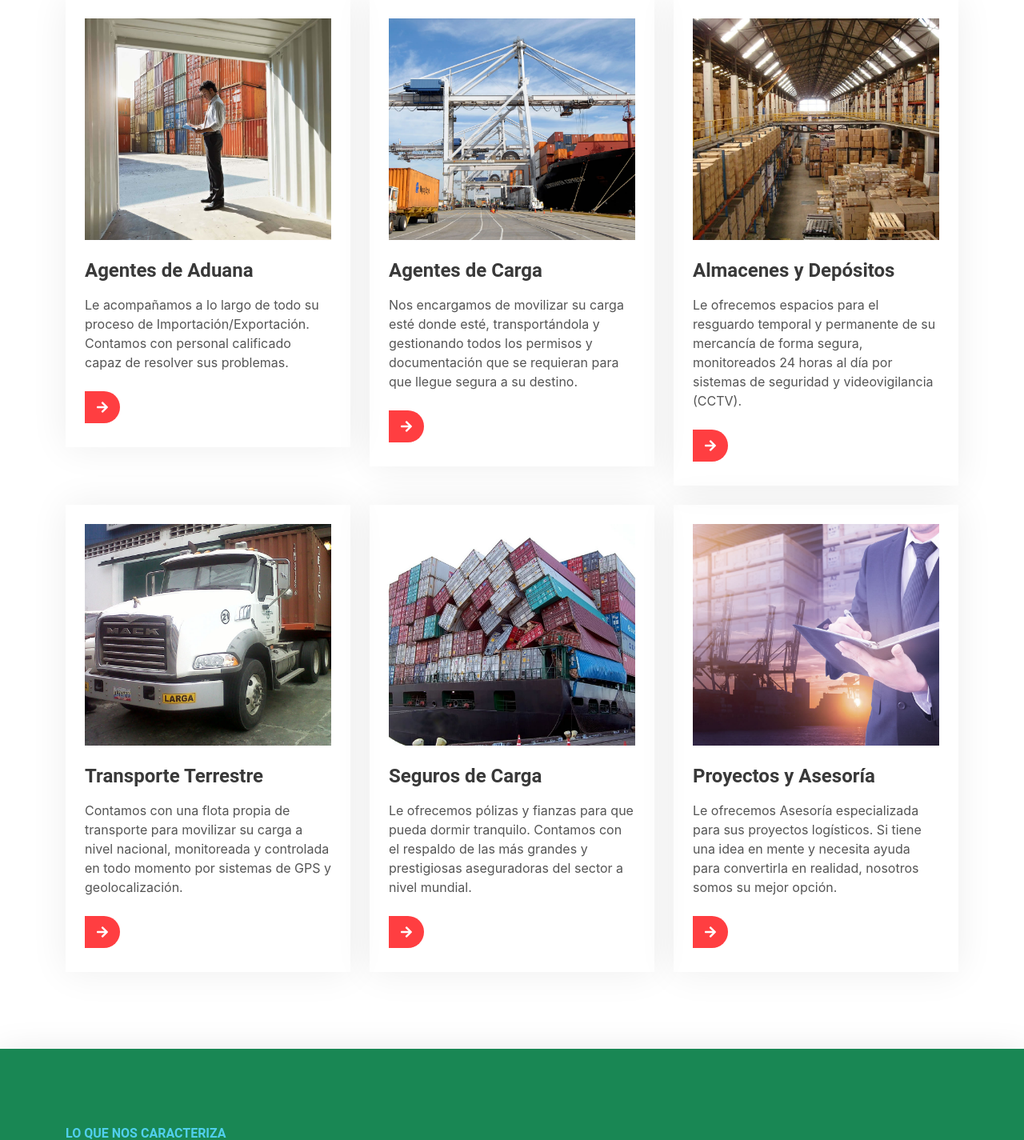
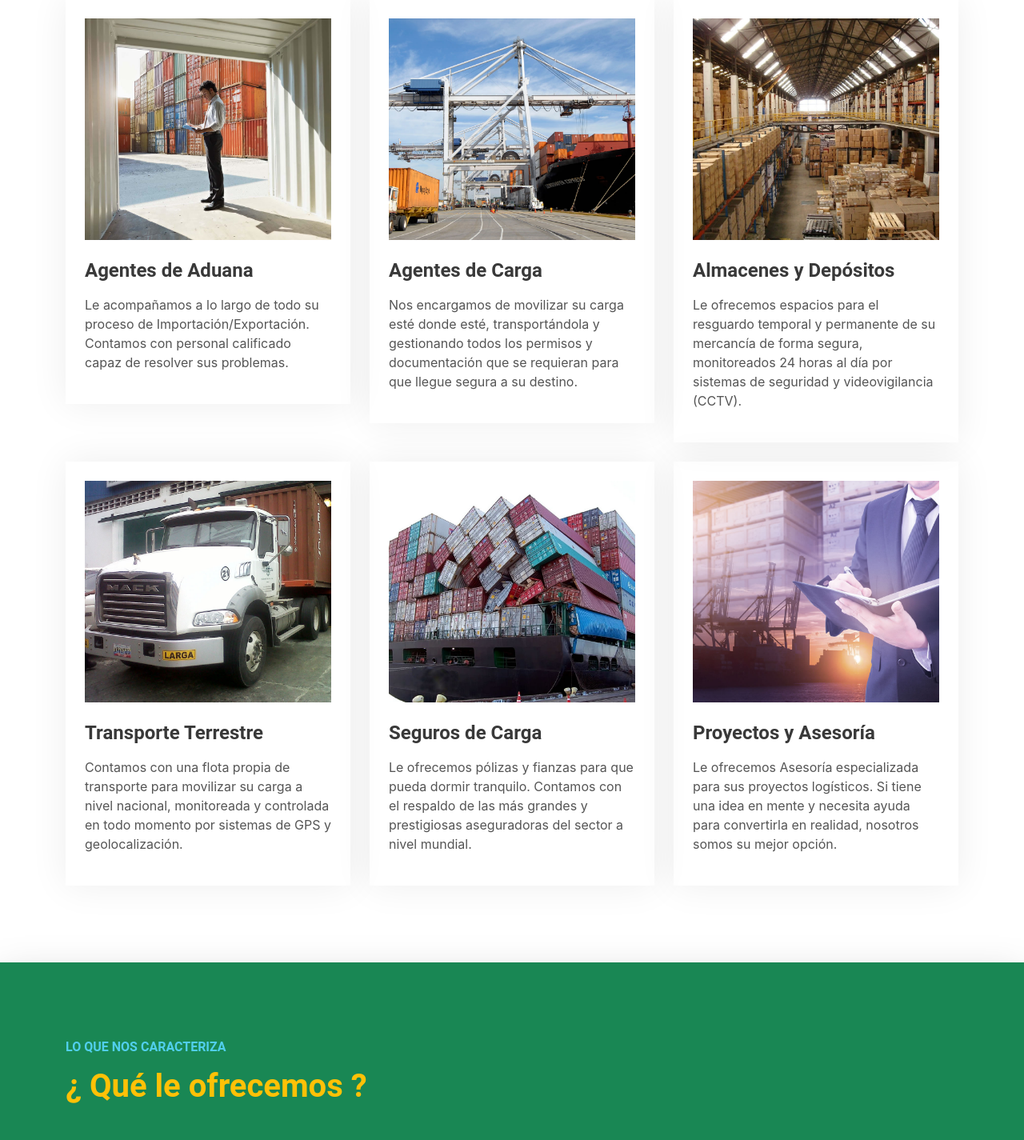
Before and after one commit to jmlc452/hgiraud, a Django app: page / in a window 1280 px wide. Shown: the part 2396-3821 px from the top of the page at 80% size. Run offline with Django 4.2, Linux system fonts and the light colour scheme; some libraries are stand-ins or nearby versions.

Commit message:
second commit

```diff
--- a/templates/index.html
+++ b/templates/index.html
@@ -210,7 +210,6 @@
                         </div>
                         <h4 class="mb-3">Agentes de Aduana</h4>
                         <p>Le acompañamos a lo largo de todo su proceso de Importación/Exportación. Contamos con personal calificado capaz de resolver sus problemas.</p>
-                        <a class="btn-slide mt-2" href=""><i class="fa fa-arrow-right"></i><span>Obtener Información</span></a>
                     </div>
                 </div>
                 <div class="col-md-6 col-lg-4 wow fadeInUp" data-wow-delay="0.5s">
@@ -220,7 +219,6 @@
                         </div>
                         <h4 class="mb-3">Agentes de Carga</h4>
                         <p>Nos encargamos de movilizar su carga esté donde esté, transportándola y gestionando todos los permisos y documentación que se requieran para que llegue segura a su destino.</p>
-                        <a class="btn-slide mt-2" href=""><i class="fa fa-arrow-right"></i><span>Obtener Información</span></a>
                     </div>
                 </div>
                 <div class="col-md-6 col-lg-4 wow fadeInUp" data-wow-delay="0.7s">
@@ -230,7 +228,6 @@
                         </div>
                         <h4 class="mb-3">Almacenes y Depósitos</h4>
                         <p>Le ofrecemos espacios para el resguardo temporal y permanente de su mercancía de forma segura, monitoreados 24 horas al día por sistemas de seguridad y videovigilancia (CCTV).</p>
-                        <a class="btn-slide mt-2" href=""><i class="fa fa-arrow-right"></i><span>Obtener Información</span></a>
                     </div>
                 </div>
                 <div class="col-md-6 col-lg-4 wow fadeInUp" data-wow-delay="0.3s">
@@ -240,7 +237,6 @@
                         </div>
                         <h4 class="mb-3">Transporte Terrestre</h4>
                         <p>Contamos con una flota propia de transporte para movilizar su carga a nivel nacional, monitoreada y controlada en todo momento por sistemas de GPS y geolocalización.</p>
-                        <a class="btn-slide mt-2" href=""><i class="fa fa-arrow-right"></i><span>Obtener Información</span></a>
                     </div>
                 </div>
                 <div class="col-md-6 col-lg-4 wow fadeInUp" data-wow-delay="0.5s">
@@ -250,7 +246,6 @@
                         </div>
                         <h4 class="mb-3">Seguros de Carga</h4>
                         <p>Le ofrecemos pólizas y fianzas para que pueda dormir tranquilo. Contamos con el respaldo de las más grandes y prestigiosas aseguradoras del sector a nivel mundial.</p>
-                        <a class="btn-slide mt-2" href=""><i class="fa fa-arrow-right"></i><span>Obtener Información</span></a>
                     </div>
                 </div>
                 <div class="col-md-6 col-lg-4 wow fadeInUp" data-wow-delay="0.7s">
@@ -260,7 +255,6 @@
                         </div>
                         <h4 class="mb-3">Proyectos y Asesoría</h4>
                         <p>Le ofrecemos Asesoría especializada para sus proyectos logísticos. Si tiene una idea en mente y necesita ayuda para convertirla en realidad, nosotros somos su mejor opción.</p>
-                        <a class="btn-slide mt-2" href=""><i class="fa fa-arrow-right"></i><span>Obtener Información</span></a>
                     </div>
                 </div>
             </div>
```
